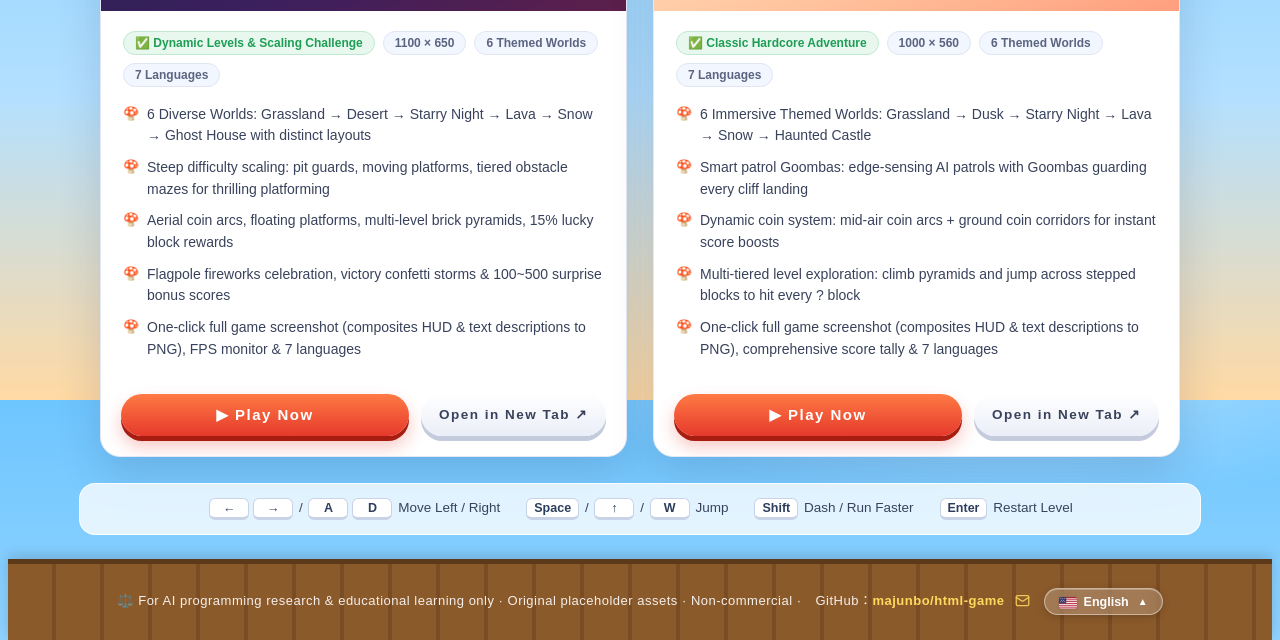
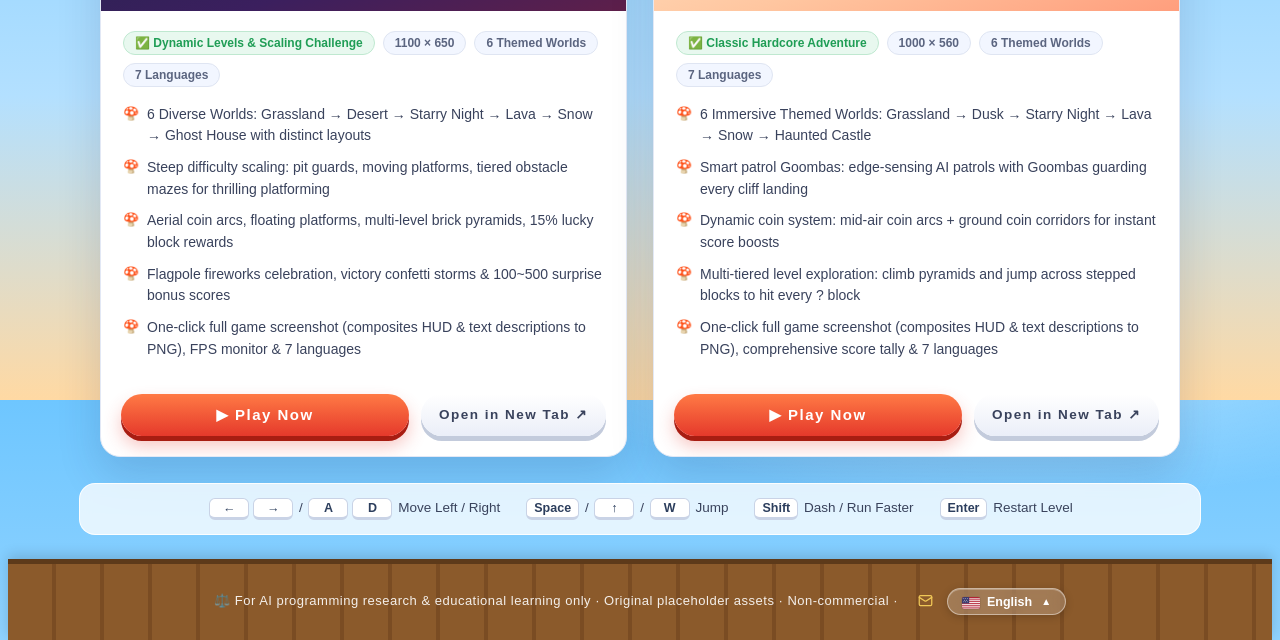
Before and after one commit to majunbo/html-game, a plain HTML site: page index.html in a window 1280 px wide. Shown: the part 400-1040 px from the top of the page. Drawn offline with Linux system fonts and the light colour scheme.

Commit message:
remove the github url

```diff
--- a/index.html
+++ b/index.html
@@ -564,7 +564,7 @@ footer .footer-dot { opacity: .7; }
 
 <footer>
   <span data-i18n="footerDisclaimer">⚖️ 仅用于 AI 编程能力研究与技术学习 · 素材均为原创替代品 · 请勿商用 · </span>
-  <span>GitHub：<a href="https://github.com/majunbo/html-game" target="_blank" rel="noopener">majunbo/html-game</a> <a href="mailto:120442759@qq.com" class="footer-email-link" title="联系邮箱：120442759@qq.com" aria-label="Email: 120442759@qq.com"><svg class="email-icon" viewBox="0 0 24 24" width="15" height="15" fill="none" stroke="currentColor" stroke-width="2" stroke-linecap="round" stroke-linejoin="round"><rect width="20" height="16" x="2" y="4" rx="2"/><path d="m22 7-8.97 5.7a1.94 1.94 0 0 1-2.06 0L2 7"/></svg></a></span>
+  <span><a href="mailto:120442759@qq.com" class="footer-email-link" title="联系邮箱：120442759@qq.com" aria-label="Email: 120442759@qq.com"><svg class="email-icon" viewBox="0 0 24 24" width="15" height="15" fill="none" stroke="currentColor" stroke-width="2" stroke-linecap="round" stroke-linejoin="round"><rect width="20" height="16" x="2" y="4" rx="2"/><path d="m22 7-8.97 5.7a1.94 1.94 0 0 1-2.06 0L2 7"/></svg></a></span>
   <div class="lang-selector-wrap" id="langWrap">
     <button class="lang-trigger-btn" id="langTrigger" type="button" aria-haspopup="true" aria-expanded="false">
       <span class="flag-icon" id="currentFlag"><svg class="flag-svg" viewBox="0 0 30 20"><rect width="30" height="20" fill="#de2910"/><path d="M5,5 L5.7,7.2 L8,7.2 L6.1,8.6 L6.8,10.8 L5,9.4 L3.2,10.8 L3.9,8.6 L2,7.2 L4.3,7.2 Z" fill="#ffde00"/><path d="M10,2 L10.3,3.1 L11.4,3.1 L10.5,3.8 L10.8,4.9 L10,4.2 L9.2,4.9 L9.5,3.8 L8.6,3.1 L9.7,3.1 Z" fill="#ffde00"/><path d="M12,4 L12.3,5.1 L13.4,5.1 L12.5,5.8 L12.8,6.9 L12,6.2 L11.2,6.9 L11.5,5.8 L10.6,5.1 L11.7,5.1 Z" fill="#ffde00"/><path d="M12,8 L12.3,9.1 L13.4,9.1 L12.5,9.8 L12.8,10.9 L12,10.2 L11.2,10.9 L11.5,9.8 L10.6,9.1 L11.7,9.1 Z" fill="#ffde00"/><path d="M10,10 L10.3,11.1 L11.4,11.1 L10.5,11.8 L10.8,12.9 L10,12.2 L9.2,12.9 L9.5,11.8 L8.6,11.1 L9.7,11.1 Z" fill="#ffde00"/></svg></span>
```
Also changed, not shown: mario-grok.html (+1 -1 lines), mario-hy4.html (+1 -1 lines).
